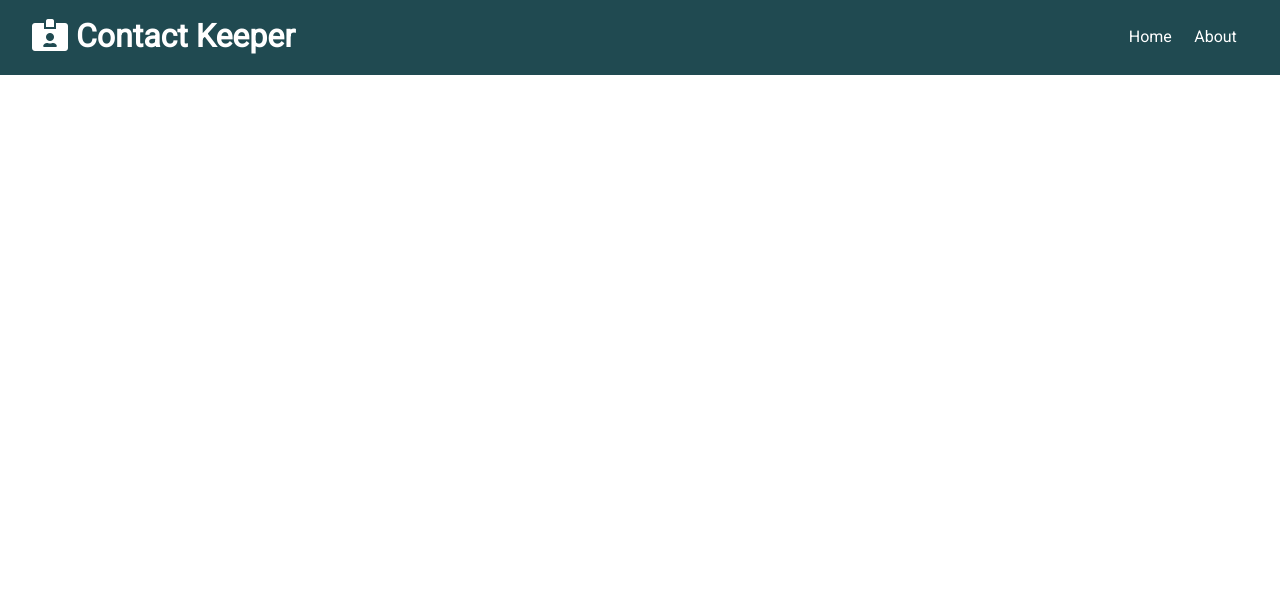
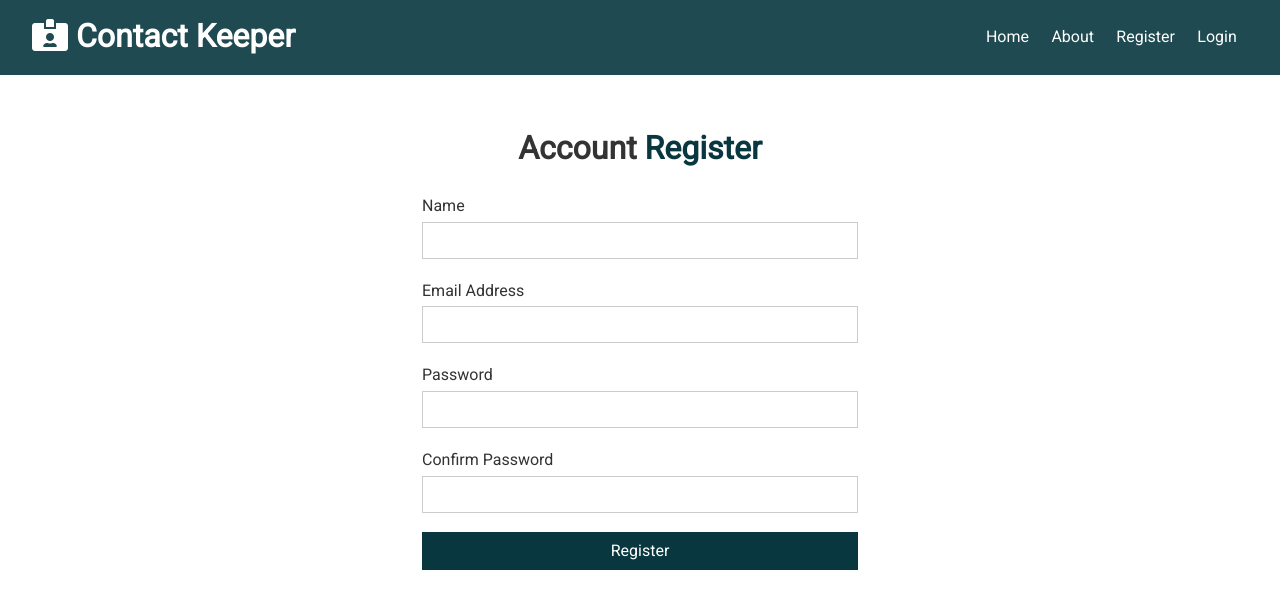
Before and after one commit to Youssef-Darwish/Contact-Keeper, a React (Create React App) app in the folder client/: page /register in a window 1280 px wide. Shown: the top 608 px of the page. Built offline with nearby package versions, Linux system fonts and the light colour scheme; the HTML template or start-up script is replaced by a standard one.

Commit message:
Register and Login Components Added

```diff
--- a/client/src/App.js
+++ b/client/src/App.js
@@ -2,6 +2,8 @@
 import Navbar from './components/layout/Navbar';
 import { BrowserRouter as Router, Route, Switch } from 'react-router-dom';
 import Home from './components/pages/Home';
+import Register from './components/auth/Register';
+import Login from './components/auth/Login';
 import About from './components/pages/About';
 import ContactState from './context/contact/ContactState'
 import AuthState from './context/auth/AuthState';
@@ -18,7 +20,8 @@
               <Switch >
                 <Route exact path='/' component={Home} />
                 <Route exact path='/about' component={About} />
-
+                <Route exact path='/register' component={Register} />
+                <Route exact path='/login' component={Login} />
               </Switch>
             </div>
           </Fragment>
--- /dev/null
+++ b/client/src/components/auth/Login.js
@@ -0,0 +1,45 @@
+import React, { useState } from 'react'
+
+const Login = () => {
+
+    const [user, setUser] = useState({
+        email: '',
+        password: ''
+    });
+
+    const { email, password } = user;
+
+    const onChange = (e) => {
+
+        setUser({ ...user, [e.target.name]: e.target.value });
+    }
+
+    const onSubmit = (e) => {
+        e.preventDefault();
+        console.log('Login Submit');
+    };
+
+    return (
+        <div className="form-container">
+            <h1>
+                Account <span className='text-primary'> Login</span>
+            </h1>
+            <form onSubmit={onSubmit}>
+
+                <div className='form-group'>
+                    <label htmlFor='email' >Email Address</label>
+                    <input type='email' name='email' value={email} onChange={onChange} />
+                </div>
+
+                <div className='form-group'>
+                    <label htmlFor='password' >Password</label>
+                    <input type='password' name='password' value={password} onChange={onChange} />
+                </div>
+
+                <input type='submit' value='Login' className='btn btn-primary btn-block' />
+            </form>
+        </div>
+    )
+}
+
+export default Login;
--- /dev/null
+++ b/client/src/components/auth/Register.js
@@ -0,0 +1,55 @@
+import React, { useState } from 'react'
+
+const Register = () => {
+
+    const [user, setUser] = useState({
+        name: '',
+        email: '',
+        password: '',
+        password2: ''
+    });
+
+    const { name, email, password, password2 } = user;
+
+    const onChange = (e) => {
+
+        setUser({ ...user, [e.target.name]: e.target.value });
+    }
+
+    const onSubmit = (e) => {
+        e.preventDefault();
+        console.log('Register Submit');
+    };
+
+    return (
+        <div className="form-container">
+            <h1>
+                Account <span className='text-primary'> Register</span>
+            </h1>
+            <form onSubmit={onSubmit}>
+                <div className='form-group'>
+                    <label htmlFor='name' >Name</label>
+                    <input type='text' name='name' value={name} onChange={onChange} />
+                </div>
+
+                <div className='form-group'>
+                    <label htmlFor='email' >Email Address</label>
+                    <input type='email' name='email' value={email} onChange={onChange} />
+                </div>
+
+                <div className='form-group'>
+                    <label htmlFor='password' >Password</label>
+                    <input type='password' name='password' value={password} onChange={onChange} />
+                </div>
+
+                <div className='form-group'>
+                    <label htmlFor='password2' >Confirm Password</label>
+                    <input type='password' name='password2' value={password2} onChange={onChange} />
+                </div>
+                <input type='submit' value='Register' className='btn btn-primary btn-block' />
+            </form>
+        </div>
+    )
+}
+
+export default Register;
--- a/client/src/components/layout/Navbar.js
+++ b/client/src/components/layout/Navbar.js
@@ -17,6 +17,12 @@
                 <li>
                     <Link to='/about'>About </Link>
                 </li>
+                <li>
+                    <Link to='/register'>Register </Link>
+                </li>
+                <li>
+                    <Link to='/login'>Login </Link>
+                </li>
             </ul>
         </div>
     )
```
